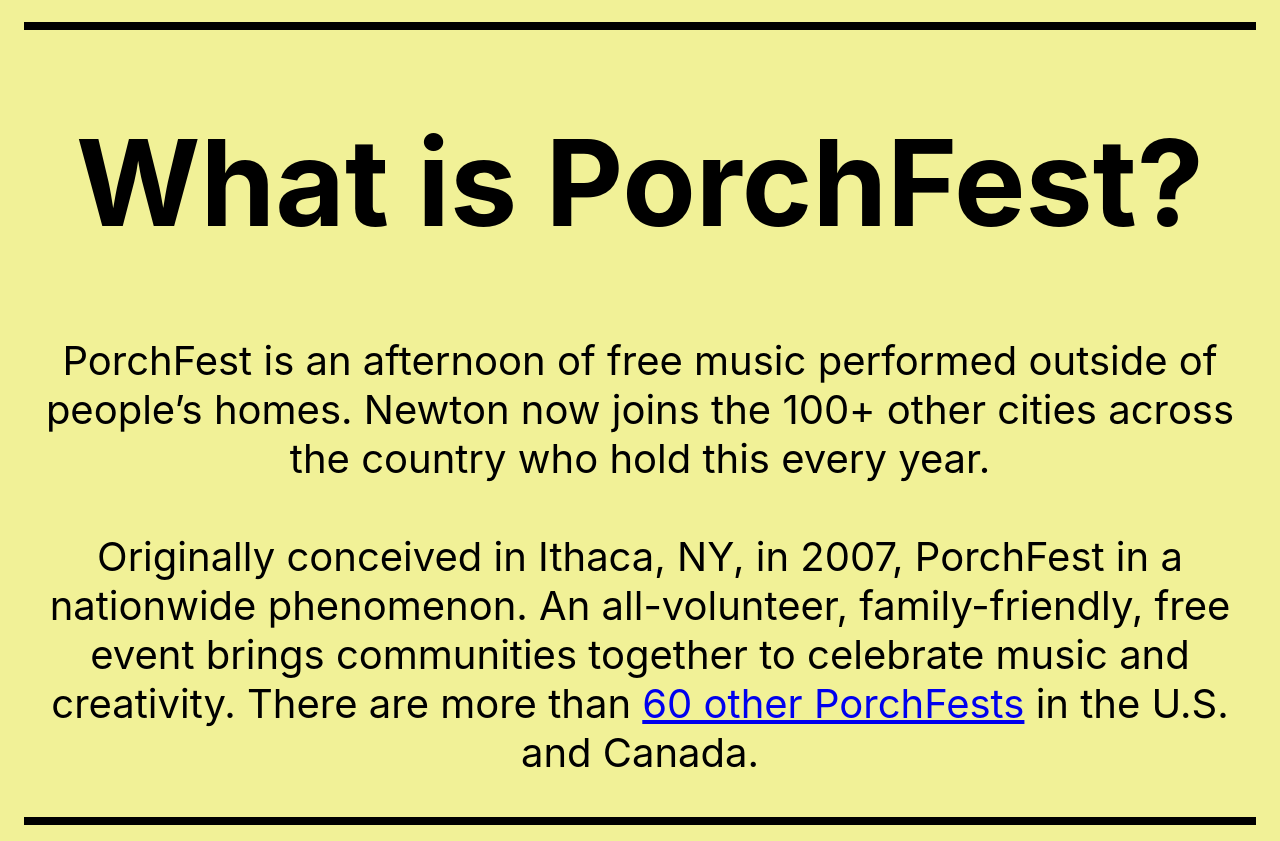
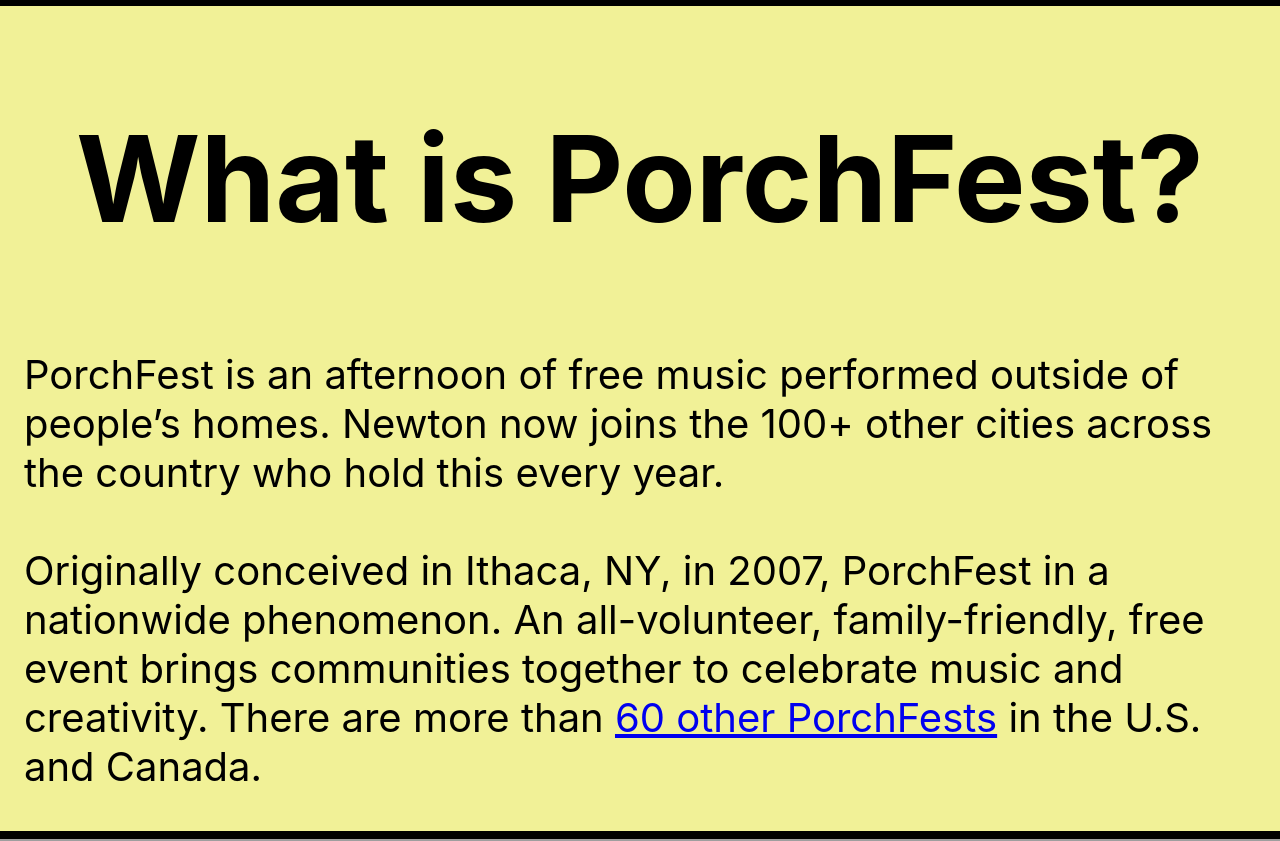
Before and after one commit to Blake-D/tacoma-porches, a Next.js app: page / in a window 1280 px wide. Shown: the part 430-1271 px from the top of the page. Built offline with nearby package versions, Linux system fonts and the light colour scheme; grey boxes are pictures that could not be loaded.

Commit message:
revamped borders

```diff
--- a/components/HowDoesItWork.js
+++ b/components/HowDoesItWork.js
@@ -1,9 +1,11 @@
 function HowDoesItWork() {
   return (
-    <div className="info">
+    <section>
       <h1>How does PorchFest work?</h1>
-      <p>Neighbors offer their porches, performers volunteer their talents. We pair the two and performances are held throughout the neighborhood between 12 and 5 pm, allowing guests to stroll from house to house while enjoying music and Dunleath hospitality.</p>
-    </div>
+      <div className="info">
+        <p>Neighbors offer their porches, performers volunteer their talents. We pair the two and performances are held throughout the neighborhood between 12 and 5 pm, allowing guests to stroll from house to house while enjoying music and Dunleath hospitality.</p>
+      </div>
+    </section>
   )
 }
 
--- a/components/HowMuch.js
+++ b/components/HowMuch.js
@@ -1,9 +1,11 @@
 function HowMuch() {
     return (
-        <div className="info">
+        <section>
             <h1>How much does it all cost me?</h1>
-            <p>For you? Nothing. We created this festival with goodwill in mind. Imagine an event where no one got paid, no one paid, and yet everyone benefitted?? Introducing… Sanford Porchfest. Our performers and porches were all given freely with one thing in mind – hospitality and community. However, please feel free to tip those who make you move your feet and get up off your seat (or grassy spot)!</p>
-        </div>
+            <div className="info">
+                <p>For you? Nothing. We created this festival with goodwill in mind. Imagine an event where no one got paid, no one paid, and yet everyone benefitted?? Introducing… Sanford Porchfest. Our performers and porches were all given freely with one thing in mind – hospitality and community. However, please feel free to tip those who make you move your feet and get up off your seat (or grassy spot)!</p>
+            </div>
+        </section>
     )
 }
 
--- a/components/Rules.js
+++ b/components/Rules.js
@@ -1,7 +1,8 @@
 function Rules() {
   return (
+    <section>
+      <h1>Rules? What Rules?</h1>
       <div className="info">
-      <h1>Rules? What Rules?</h1>
         <p>You are responsible for your own behavior, safety and welfare at Porchfest. Everyone remains individually responsible to conduct themselves under civil regulations of law and order. However, we have a few rules to help everyone enjoy themselves and maintain a safe environment for all:</p>
         <ul>
           <li>Pack it in, pack it out: please only leave footprints and take only pictures</li>
@@ -10,6 +11,7 @@ function Rules() {
           <li>Remember that the porches are actual homesteads: be respectful of our host’s property</li>
         </ul>
       </div>
+    </section>
   )
 }
 
--- a/components/WhatDoIDo.js
+++ b/components/WhatDoIDo.js
@@ -1,7 +1,8 @@
 function WhatDoIDo() {
   return (
+    <section>
+      <h1>I have no idea what I'm doing!</h1>
       <div className="info">
-      <h1>I have no idea what I'm doing!</h1>
         <p>Sit back and relax. Catch up with some of your neighbors. Meet new ones. Here are a few suggestions to help you enjoy the day:</p>
         <ul>
           <li>Pack a picnic</li>
@@ -12,6 +13,7 @@ function WhatDoIDo() {
           <li>Afterwards, enjoy dinner/drinks at one of our fine establishments downtown</li>
         </ul>
       </div>
+    </section>
   )
 }
 
--- a/components/WhatIs.js
+++ b/components/WhatIs.js
@@ -1,13 +1,15 @@
 function WhatIs() {
   return (
+    <section>
+      <h1>What is PorchFest?</h1>
       <div className="info">
-      <h1>What is PorchFest?</h1>
         <p>PorchFest is an afternoon of free music performed outside of people’s homes. Newton now joins the 100+ other cities across the country who hold this every year.
           <br></br>
           <br></br>
           Originally conceived in Ithaca, NY, in 2007, PorchFest in a nationwide phenomenon. An  all-volunteer, family-friendly, free event brings communities together to celebrate music and creativity. There are more than <a href="http://www.porchfest.org/porchfests-elsewhere/" target="_blank">60 other PorchFests</a> in the U.S. and Canada.
         </p>
       </div>
+    </section>
   )
 }
 
--- a/components/WhereWhen.js
+++ b/components/WhereWhen.js
@@ -1,12 +1,14 @@
 function WhereWhen() {
     return (
-        <div className="info">
+        <section>
             <h1>Where am I going and when?</h1>
-            <p>Centrally located within the historic residential district of downtown Sanford, various porches will host various artists throughout the afternoon. Staggered at different times from 12:00 am-6:00 pm on the fourth Saturday of every February, Porchfest set times are designed with mingling in mind.<br></br>
-                <br></br>
-                Schedule and map are annually released in January. Stay connected by liking our social media pages: <a href="https://www.facebook.com/SanfordPorchfest/" target="_blank">Facebook</a> and <a href="https://www.instagram.com/sanfordporchfest/" target="_blank">Instagram</a>
-            </p>
-        </div>
+            <div className="info">
+                <p>Centrally located within the historic residential district of downtown Sanford, various porches will host various artists throughout the afternoon. Staggered at different times from 12:00 am-6:00 pm on the fourth Saturday of every February, Porchfest set times are designed with mingling in mind.<br></br>
+                    <br></br>
+                    Schedule and map are annually released in January. Stay connected by liking our social media pages: <a href="https://www.facebook.com/SanfordPorchfest/" target="_blank">Facebook</a> and <a href="https://www.instagram.com/sanfordporchfest/" target="_blank">Instagram</a>
+                </p>
+            </div>
+        </section>
     )
 }
 
--- a/pages/index.js
+++ b/pages/index.js
@@ -58,7 +58,7 @@ export default function Home() {
       <div id="parallax6"></div>
       <HowMuch />
       <div id="parallax7"></div>
-      <div id="form">
+      <section>
         <h1>Volunteer your porch, sign up your band, or request more info:</h1>
         <form>
           <label htmlFor='name'>Name</label>
@@ -74,9 +74,8 @@ export default function Home() {
           <br></br>
           <br></br>
           <input type='submit' onClick={(e) => { handleSubmit(e) }} />
-
         </form>
-      </div>
+      </section>
     </div>
   )
 }
--- a/styles/globals.css
+++ b/styles/globals.css
@@ -13,11 +13,6 @@ li{
   font-size: 5vmin;
 }
 
-/* a {
-  color: inherit;
-  text-decoration: none;
-} */
-
 * {
   box-sizing: border-box;
 }
@@ -30,10 +25,14 @@ p{
   font-size: 5vmin;
 }
 
-.info{
-  margin: 3vmin;
+section{
   border-top: solid black 1vmin;
   border-bottom: solid black 1vmin;
+}
+
+.info{
+  margin: 0 3vmin 0 3vmin;
+  text-align: left;
 }
 
 #parallax1, #parallax2, #parallax3, #parallax4, #parallax5, #parallax6, #parallax7 {
```
Lines whose indentation alone changed are shown as unchanged.
